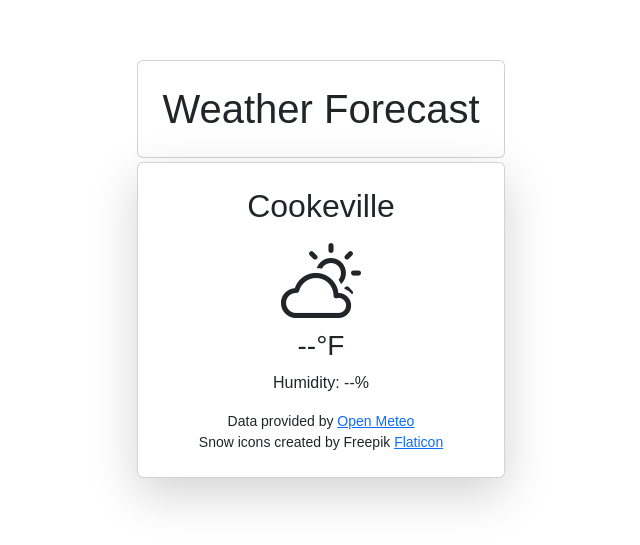
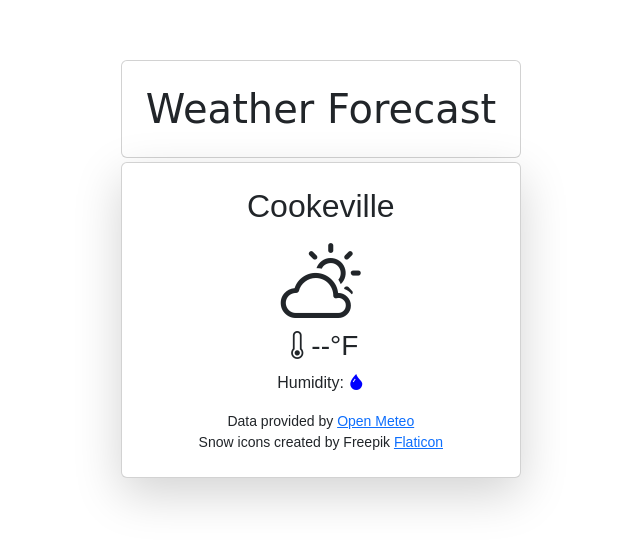
Before and after one commit to MckyeShrum00/Weather-App, a plain HTML site: page index.html in a window 1280 px wide. Shown: the part 155-700 px from the top of the page, without its empty margins (319-959 px from the left). Drawn offline with nearby package versions, Linux system fonts and the light colour scheme; no server answers.

Commit message:
Init Commit Changes to index.html

```diff
--- a/index.html
+++ b/index.html
@@ -13,12 +13,16 @@
 </head>
 <body style="background-size: cover; background-position: center; background-repeat: no-repeat; cursor: url('snowflake.png'), auto; font-family: Arial, Helvetica, sans-serif; display: flex; flex-direction: column; justify-content: center; align-items: center; height: 100vh; text-align: center;">
     <div class="text-center mt-5">
-        <h1 class="mb-1 card p-4">Weather Forecast</h1>
+        <h1 class="mb-1 card p-4" style="font-family: cursive;">Weather Forecast</h1>
         <div class="card p-4 shadow-lg" style="max-width: 400px;">
             <h2 id="location">Cookeville</h2>
             <i id="weather-icon" class="bi bi-cloud-sun display-1"></i>
-            <h3 id="temperature">--°F</h3>
-            <p>Humidity: <span id="humidity">--%</span></p>
+            <h3 class="bi bi-thermometer" id="temperature">--°F</h3>
+        <p>
+            <span id="text">Humidity: </span>
+            <i style="color: blue;" class="bi bi-droplet-fill"></i>
+            <span id="humidity"></span>
+        </p>
             <small>Data provided by <a href="https://open-meteo.com" target="_blank">Open Meteo</a></small>
             <small>Snow icons created by Freepik <a href="https://www.flaticon.com/free-icons/snow" title="snow icons" target="_blank">Flaticon</a></small>
         </div>
@@ -38,7 +42,7 @@
                     const humidity = data.current.relative_humidity_2m
 
                     document.getElementById("temperature").textContent = `${temp}°F`
-                    document.getElementById("humidity").textContent = `${humidity}%`
+                    document.getElementById("humidity").textContent = ` ${humidity}%`
 
                     updateWeatherIcon(temp);
                 })
```
